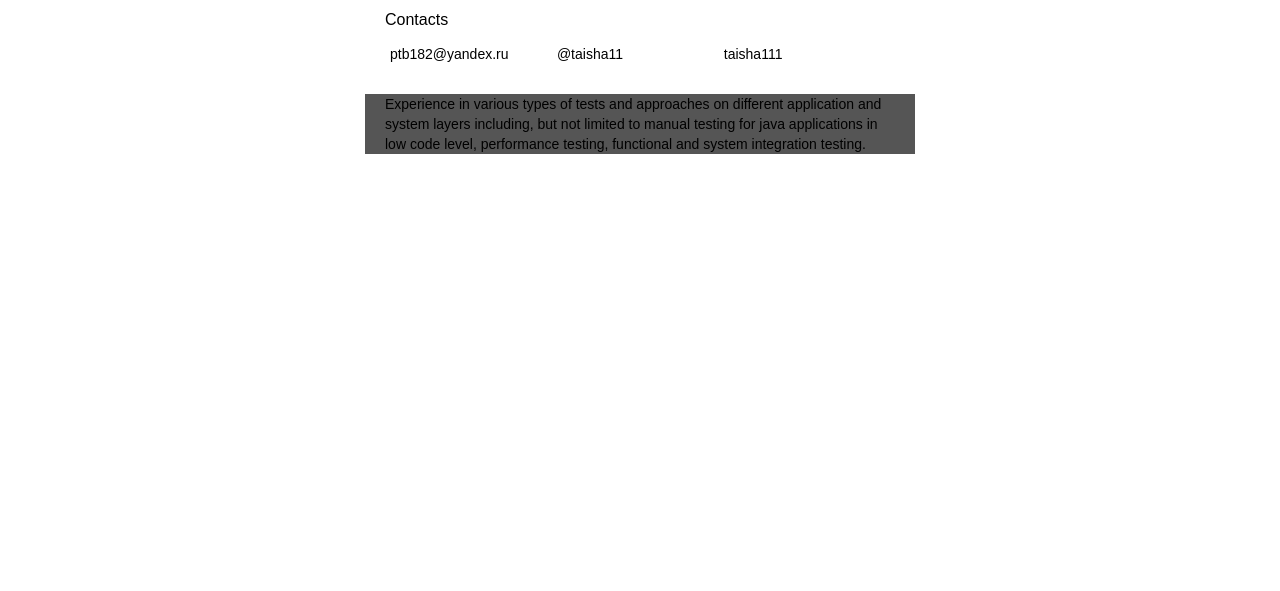
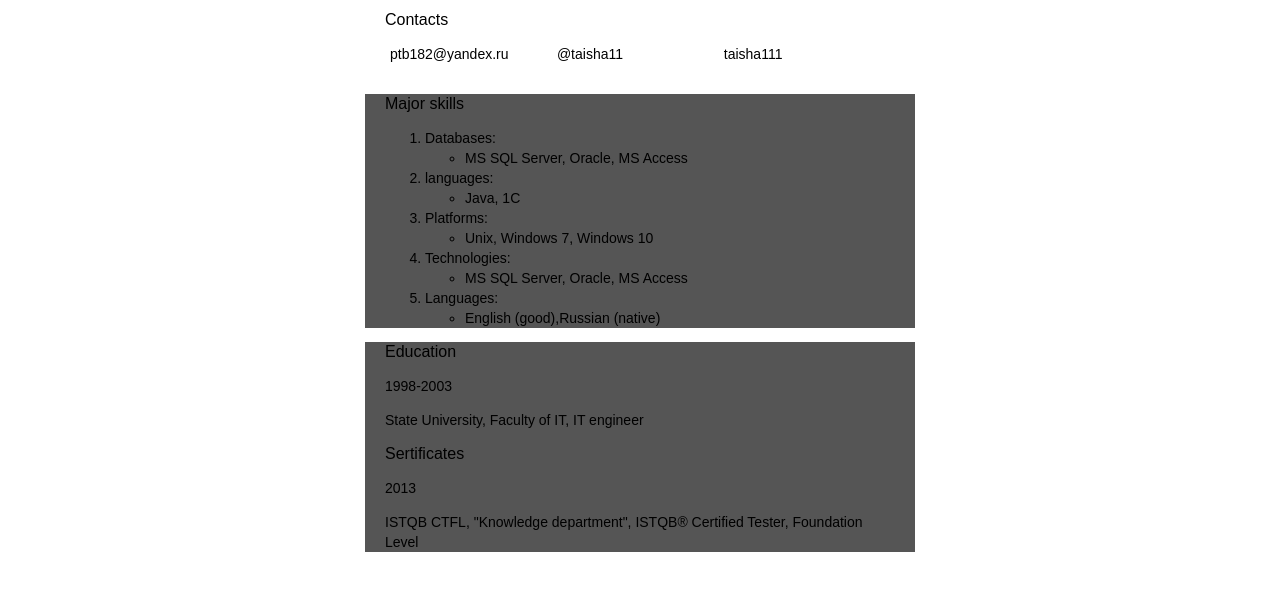
Before and after one commit to taisha111/rsschool-cv, a plain HTML site: page index.html in a window 1280 px wide. Shown: the part 75-666 px from the top of the page. Drawn offline with Linux system fonts and the light colour scheme.

Commit message:
fix: add  strings

```diff
--- a/index.html
+++ b/index.html
@@ -21,8 +21,44 @@
         <p><a href="https://github.com/taisha111/">taisha111</a></p>
     </section>
     <div class="container">
+        <h2>Major skills</h2>
+            <ol>
+                <li>Databases:
+                    <ul>
+                        <li>MS SQL Server, Oracle, MS Access</li>
+                    </ul>
+                </li>
+                <li>languages:
+                    <ul>
+                        <li>Java, 1C</li>
+                    </ul>
+                </li>
+                <li>Platforms:
+                    <ul>
+                        <li>Unix, Windows 7, Windows 10</li>
+                    </ul>
+                </li>
+                <li>Technologies:
+                    <ul>
+                        <li>MS SQL Server, Oracle, MS Access</li>
+                    </ul>
+                </li>
+                <li>Languages:</li>
+                    <ul>
+                        <li>English (good),Russian (native)</li>
+                    </ul>
 
-        <p>Experience in various types of tests and approaches on different application and system layers including, but not limited to manual testing for java applications in low code level, performance testing, functional and system integration testing. </p>
+
+
+    </div>
+    <div class="container">
+        <h2>Education</h2>
+        <p>1998-2003</p>
+        <p>State University, Faculty of IT, IT engineer</p>
+        <h2>Sertificates</h2>
+        <p>2013</p>
+        <p>ISTQB CTFL, "Knowledge department", ISTQB® Certified Tester, Foundation Level</p>
+
       </div>
 </body>
 </html>
```
